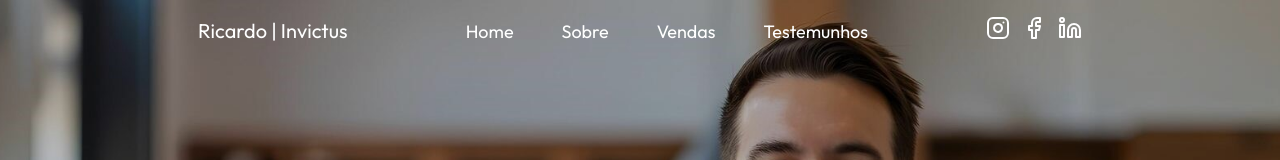
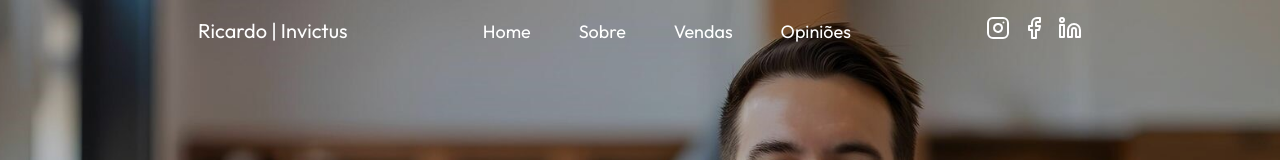
Before and after one commit to MiguelGuedes1/consultor_site, a React (Vite) app: page / in a window 1280 px wide. Shown: the top 160 px of the page. Built offline with nearby package versions, Linux system fonts and the light colour scheme; a web font is replaced by a local one.

Commit message:
navbar fix

```diff
--- a/src/components/NavBar.jsx
+++ b/src/components/NavBar.jsx
@@ -91,7 +91,7 @@ const NavBar = () => {
                 href="#Testemunhos"
                 className="relative cursor-pointer text-[18px] text-white transition-all duration-300 before:content-[''] before:absolute before:bottom-0 before:left-0 before:w-0 before:h-[2px] before:bg-white before:transition-all before:duration-300 hover:text-white hover:before:w-full"
               >
-                Testemunhos
+                Opiniões
               </a>
             </motion.li>
           </ul>
@@ -135,9 +135,9 @@ const NavBar = () => {
 
             <ul className='flex flex-col items-center gap-2 mt-5 px-5 text-lg font-medium'>
               <a onClick={() => setShowMobileMenu(false)} className='px-4 py-2 rounded-full inline-block' href="#Header">Home</a>
-              <a onClick={() => setShowMobileMenu(false)} className='px-4 py-2 rounded-full inline-block' href="#About">About</a>
-              <a onClick={() => setShowMobileMenu(false)} className='px-4 py-2 rounded-full inline-block' href="#Projects">Projects</a>
-              <a onClick={() => setShowMobileMenu(false)} className='px-4 py-2 rounded-full inline-block' href="#Testemunhos">Testemunhos</a>
+              <a onClick={() => setShowMobileMenu(false)} className='px-4 py-2 rounded-full inline-block' href="#About">Sobre</a>
+              <a onClick={() => setShowMobileMenu(false)} className='px-4 py-2 rounded-full inline-block' href="#Projects">Vendas</a>
+              <a onClick={() => setShowMobileMenu(false)} className='px-4 py-2 rounded-full inline-block' href="#Testemunhos">Opiniões</a>
 
               <div className='flex mt-10 gap-3'>
 
```
